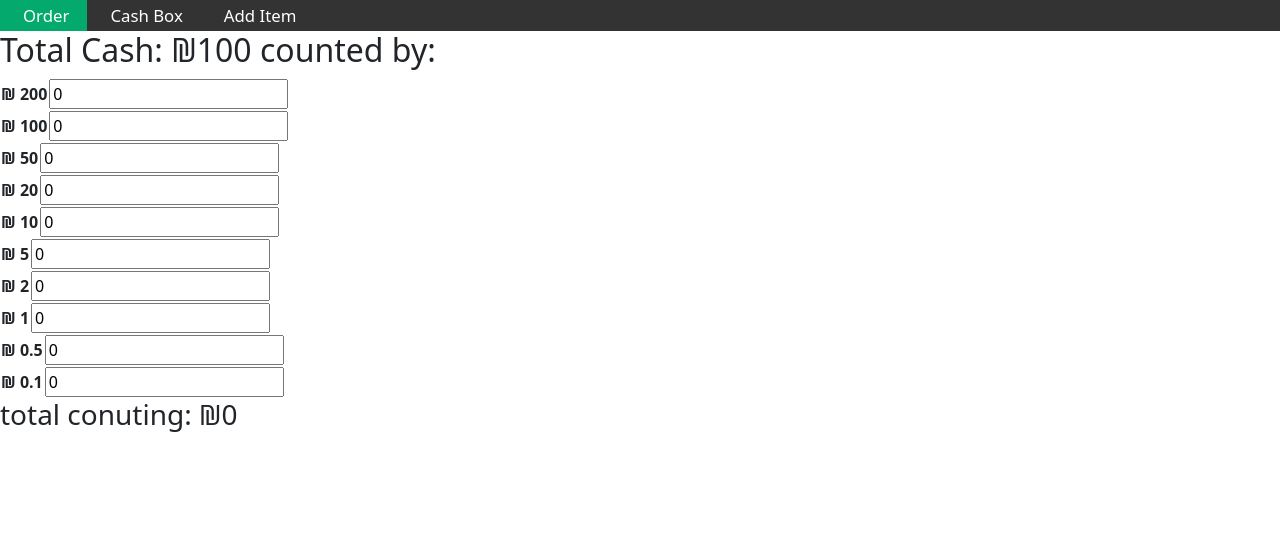
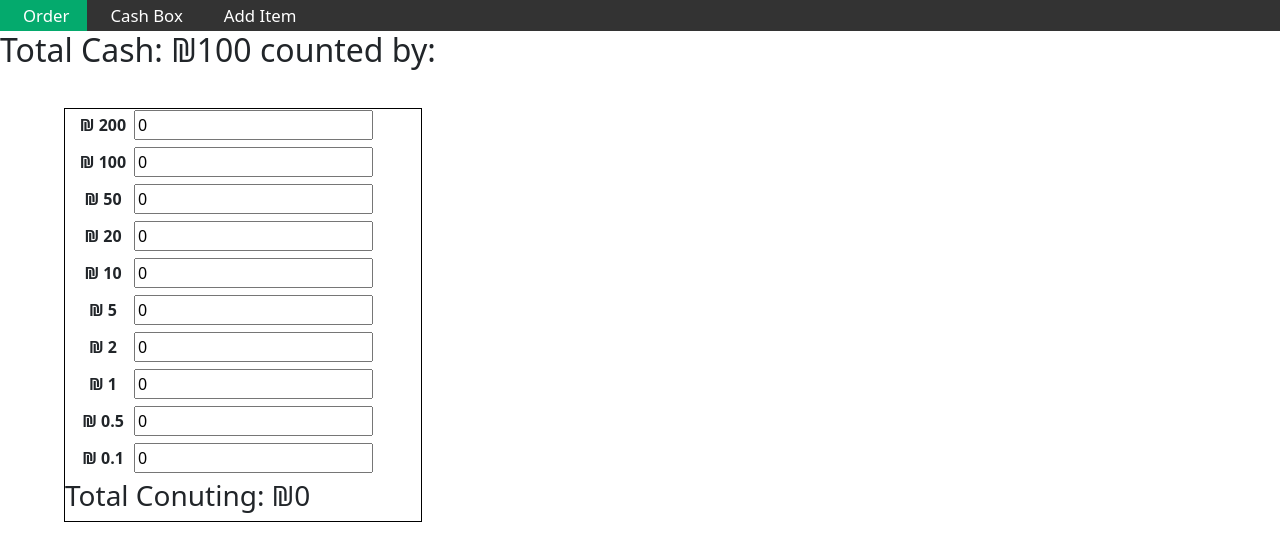
Before and after one commit to Basta43PT/CRM_Test, a React (Create React App) app in the folder crm/: page /cash in a window 1280 px wide. Shown: the top 552 px of the page. Built offline with nearby package versions, Linux system fonts and the light colour scheme; data requests are answered from the project's data file.

Commit message:
branch before code review

```diff
--- a/crm/src/cash/cash.jsx
+++ b/crm/src/cash/cash.jsx
@@ -19,28 +19,28 @@ export function Cash({ cashData }) {
   const [inputs, setInputs] = useState(dict);
   const handleChange = (event, name) => {
     const next = inputs.map((line) => {
-      console.log(event, "event");
-      if (name == line.name) return { ...inputs, [line.value]: event };
+      if (name == line.name) return { ...line, value: event };
       return line;
     });
     console.log(next, "next");
     setInputs(next);
   };
-  const sum = dict.reduce((sum, num) => sum + Item.name * Item.value, 0);
-  console.log("Case");
+
+  const sum = inputs.reduce((sum, num) => sum + num.name * num.value, 0);
+
   //calculate the first line how much counted in the last counting
   const lastCounted = cashData[cashData.length - 1]
     ? cashData[cashData.length - 1].totalSum
     : 0;
 
   return (
-    <div className={styles.cancelOrder}>
+    <div className={styles.cash}>
       <h2>Total Cash: ₪{lastCounted} counted by: </h2>
-      <div>
+      <div className={styles.cash_calculate}>
         {inputs.map((numLine) => {
           return <Cash_Calculate numLine={numLine} onChange={handleChange} />;
         })}
-        <h3>total conuting: ₪{sum ? sum : 0} </h3>
+        <h3>Total Conuting: ₪{sum ? sum : 0} </h3>
       </div>
     </div>
   );
--- a/crm/src/cash/cash.module.css
+++ b/crm/src/cash/cash.module.css
@@ -1,3 +1,9 @@
-case{
+.cash{
 
 }
+.cash_calculate{
+    border: 1px solid black;
+    width: 28%;
+    margin: 5%;
+    margin-top:3%;
+}
--- a/crm/src/cash_calculate/cash_calculate.module.css
+++ b/crm/src/cash_calculate/cash_calculate.module.css
@@ -1,3 +1,14 @@
 .cash_calculate{
+    margin-left: 8px;
+    display: inline-flex;
+
 
 }
+.cash_calculate th {
+    width: 60px;
+    text-align: center;
+}
+
+.cash_calculate td {
+    text-align: right;
+}
--- a/crm/src/item/item.module.css
+++ b/crm/src/item/item.module.css
@@ -15,8 +15,8 @@
     max-height: 155px;
     border:blueviolet 2px solid;
     border-style: outset;
-    height: 110px;
-    width: 110px;
+    height: 130px;
+    width: 130px;
     border-radius: 15px;
     display: flex;
     align-content: center;
@@ -25,4 +25,6 @@
     flex-wrap: wrap;
     flex-direction: column;
     filter: drop-shadow(0px 0px 50px white);
+    cursor: pointer;
+    margin: 7px;
 }
--- a/crm/src/shoppingCardInline/shoppingCardInline.module.css
+++ b/crm/src/shoppingCardInline/shoppingCardInline.module.css
@@ -25,5 +25,6 @@
     transform: scale(2.4, 1.5);
     font-weight: 700;
     margin-right: 7px;
+    cursor: pointer;
 
 }
```
